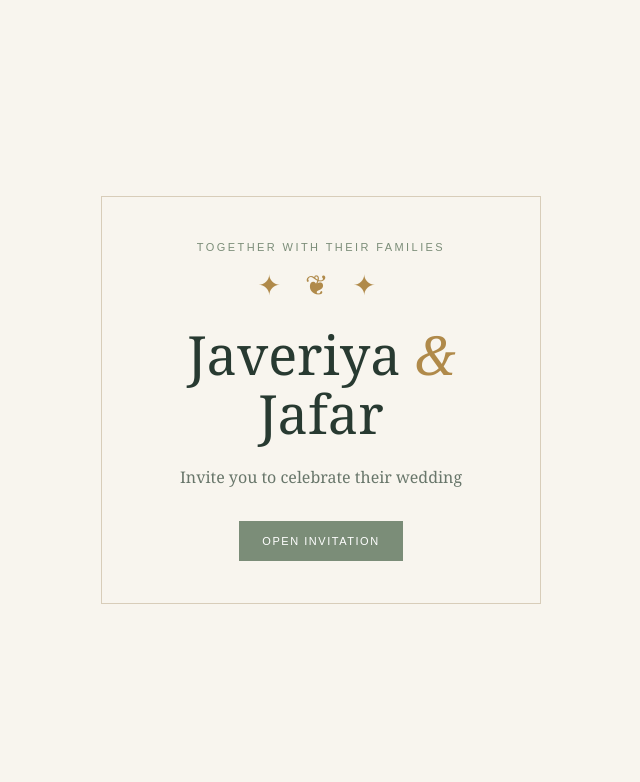
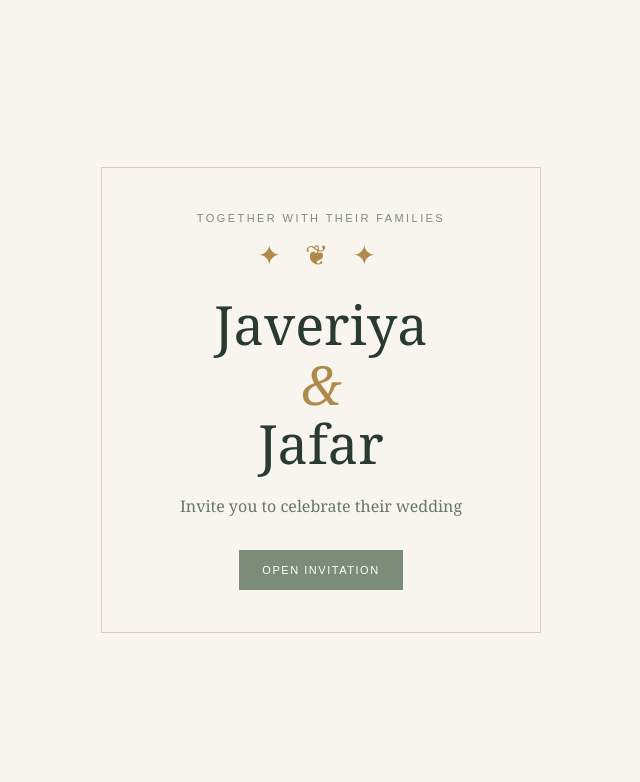
Before and after one commit to valhallasam/valhallasam.github.io, a plain HTML site: page index.html in a window 1280 px wide. Shown: the top 782 px of the page, without its empty margins (319-959 px from the left). Drawn offline with Linux system fonts and the light colour scheme.

Commit message:
Update index.html

```diff
--- a/index.html
+++ b/index.html
@@ -223,10 +223,11 @@ h2 {
     <div class="eyebrow">Together with their families</div>
     <div class="ornament">✦ ❦ ✦</div>
 
-    <h1>
-      Javeriya <span class="amp">&</span><br>
-      Jafar
-    </h1>
+ <h1>
+  Javeriya<br>
+  <span class="amp">&</span><br>
+  Jafar
+ </h1>
 
     <p>Invite you to celebrate their wedding</p>
 
```
